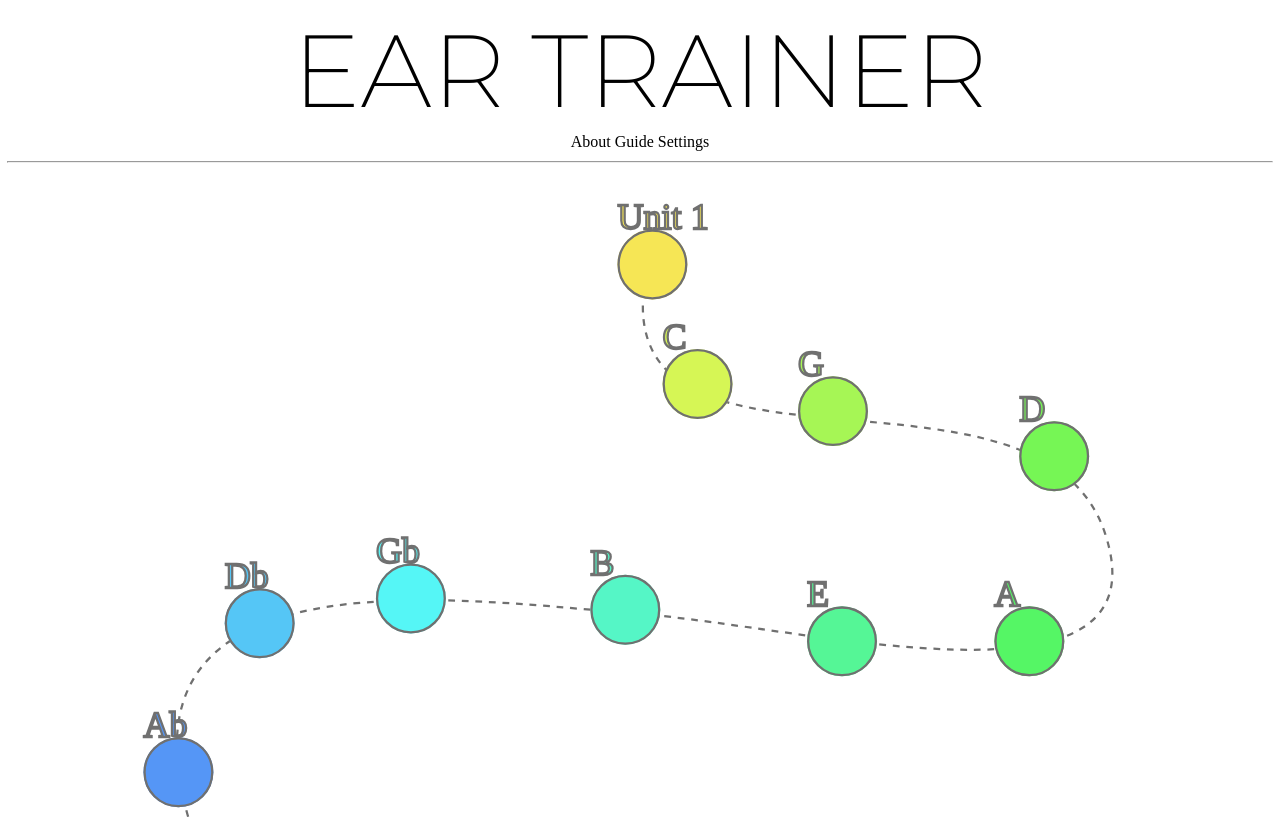
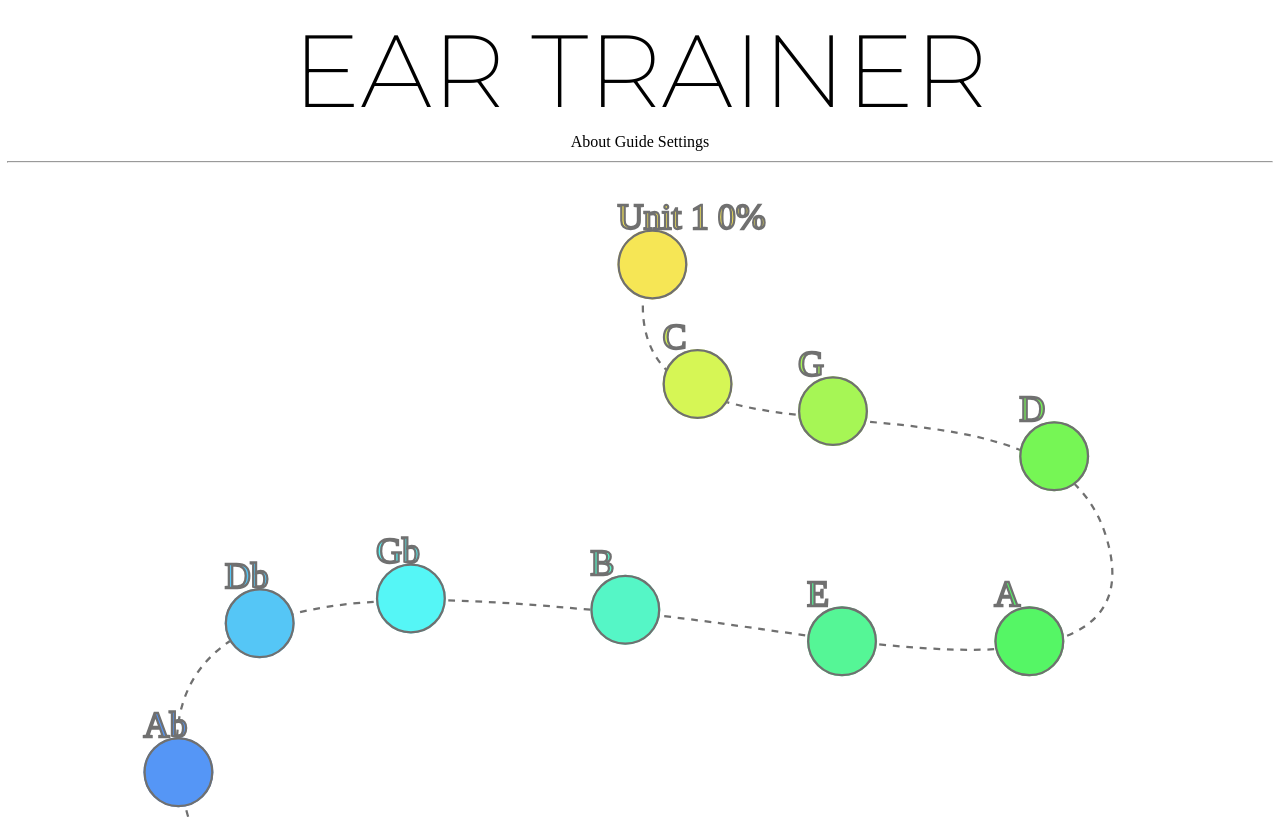
Before and after one commit to charper11/EarNote, a React (Create React App) app in the folder earnote-ui/: page / in a window 1280 px wide. Shown: the top 819 px of the page. Built offline with nearby package versions, Linux system fonts and the light colour scheme.

Commit message:
get and display percent of unit completed

```diff
--- a/earnote-ui/src/Components/Roadmap.js
+++ b/earnote-ui/src/Components/Roadmap.js
@@ -4,6 +4,20 @@ import { useNavigate } from 'react-router-dom';
 const Roadmap = ({fetchQuestions, setScore, setLessonKey, unit, setLessonUnit}) => {
 
     const navigate = useNavigate();
+
+    const getUnitPercent = () => {
+        const keys = ["Ab", "A", "Bb", "B", "C", "Db", "D", "Eb", "E", "F", "Gb", "G"];
+        let count = 0;
+        keys.forEach(key => {
+            if(localStorage.getItem(key+unit.toString())) count++;
+        });
+        if(count === 0) {
+            return "0%";
+        } else {
+            let percent = Math.floor((count / 12) * 100);
+            return percent.toString() + "%";
+        }
+    }
 
     const eventthis = (key) => {
         fetchQuestions(key, unit);
@@ -28,7 +42,7 @@ const Roadmap = ({fetchQuestions, setScore, setLessonKey, unit, setLessonUnit})
                     <g id="Unit" data-name="Unit" className="cls-3" transform="translate(270 25)">
                         <circle className="cls-4" cx="15.5" cy="15.5" r="15.5"/>
                         <circle className="cls-5" cx="15.5" cy="15.5" r="15"/>
-                        <text>Unit {unit}</text>
+                        <text>Unit {unit} {getUnitPercent()}</text>
                     </g>
 
                     <g id="C" onClick={() => eventthis('C')} data-name="C" className="cls-3" transform="translate(290 78)">
```
